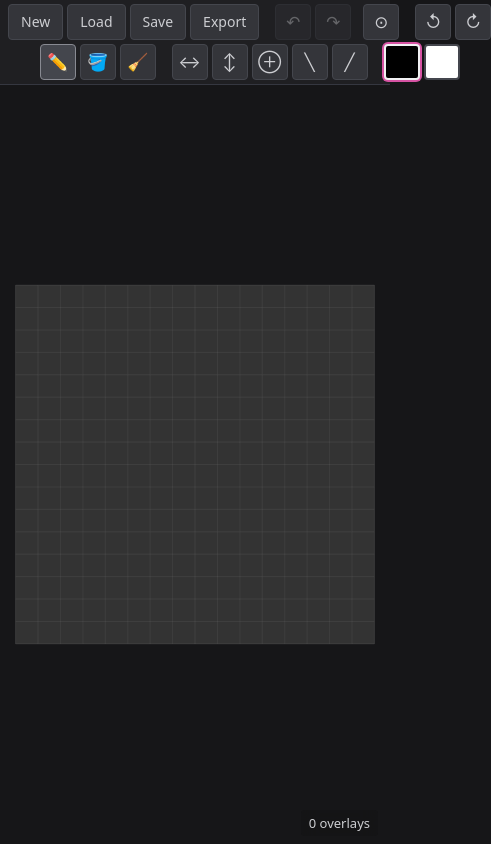
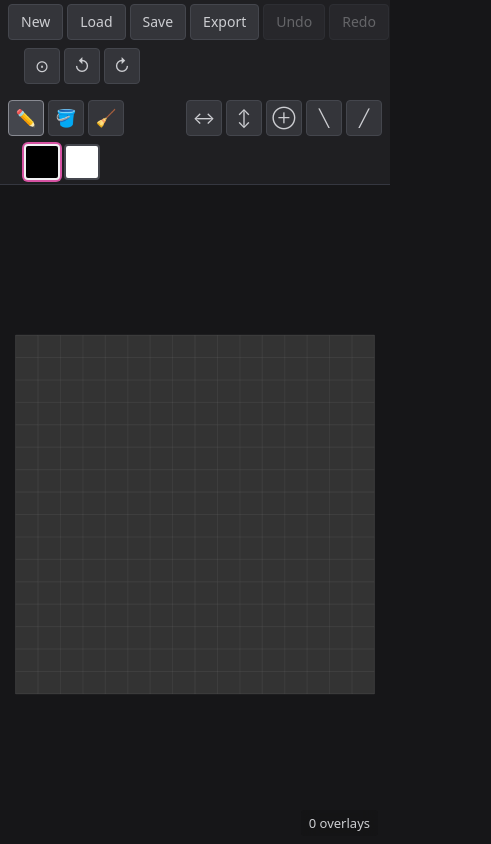
Before and after one commit to lechaosx/mosaic-crochet-editor, a website built with Vite: page web/index.html in a window 390 px wide. Shown: the whole page, 491 px wide, since content can reach past the window. Built offline with nearby package versions, Linux system fonts and the light colour scheme; what @mosaic/wasm would draw is missing.

Commit message:
Refactor toolbar layout to use Flexbox
This commit migrates the toolbar's styling from CSS Grid to Flexbox.

The previous grid-based layout was replaced with a more granular
Flexbox approach. This simplifies the HTML structure by removing
intermediate `tb-section` wrappers and improves responsive behavior
by using Flexbox `order` and a dedicated `tb-break` element to
better control group wrapping and positioning across various
viewport sizes.

```diff
--- a/web/index.html
+++ b/web/index.html
@@ -9,33 +9,32 @@
 </head>
 <body>
   <header class="toolbar" id="toolbar">
-    <div class="tb-section tb-left">
-      <div class="tb-group">
+    <div class="tb-group g-file">
       <button class="btn" id="btn-new" popovertarget="new-pattern-widget" aria-haspopup="dialog" aria-expanded="false">New</button>
       <button class="btn" id="btn-load">Load</button>
       <button class="btn" id="btn-save">Save</button>
       <button class="btn" id="btn-export">Export</button>
-      </div>
-      <div class="tb-group">
-        <button class="btn btn--icon" id="btn-undo" title="Undo (Ctrl+Z)" aria-label="Undo">↶</button>
-        <button class="btn btn--icon" id="btn-redo" title="Redo (Ctrl+Y)" aria-label="Redo">↷</button>
-      </div>
+      <button class="btn" id="btn-undo" title="Undo (Ctrl+Z)">Undo</button>
+      <button class="btn" id="btn-redo" title="Redo (Ctrl+Y)">Redo</button>
     </div>
 
-    <div class="tb-section tb-center">
-      <div class="tb-group" role="radiogroup" aria-label="Tool">
+    <div class="tb-break" aria-hidden="true"></div>
+
+    <div class="tb-group g-tools" role="radiogroup" aria-label="Tool">
       <button class="btn btn--icon" id="tool-pencil" title="Pencil (P)" aria-label="Pencil">✏️</button>
       <button class="btn btn--icon" id="tool-fill"   title="Fill (F)"   aria-label="Fill">🪣</button>
       <button class="btn btn--icon" id="tool-eraser" title="Eraser (E)" aria-label="Eraser">🧹</button>
     </div>
-      <div class="tb-group" aria-label="Symmetry">
+
+    <div class="tb-group g-sym" aria-label="Symmetry">
       <button class="btn btn--icon" id="sym-vertical"   title="Vertical"      aria-label="Vertical symmetry">↔</button>
       <button class="btn btn--icon" id="sym-horizontal" title="Horizontal"    aria-label="Horizontal symmetry">↕</button>
       <button class="btn btn--icon" id="sym-central"    title="Central"       aria-label="Central symmetry">⊕</button>
       <button class="btn btn--icon" id="sym-diag1"      title="Diagonal ╲"    aria-label="Diagonal symmetry">╲</button>
       <button class="btn btn--icon" id="sym-diag2"      title="Anti-diagonal ╱" aria-label="Anti-diagonal symmetry">╱</button>
     </div>
-      <div class="tb-group" aria-label="Colours">
+
+    <div class="tb-group g-colors" aria-label="Colours">
       <div id="swatch-a" class="swatch swatch--active" tabindex="0" role="button" aria-label="Primary colour (long-press to edit)">
         <input type="color" id="color-a" value="#000000" tabindex="-1">
       </div>
@@ -43,16 +42,11 @@
         <input type="color" id="color-b" value="#ffffff" tabindex="-1">
       </div>
     </div>
-    </div>
 
-    <div class="tb-section tb-right">
-      <div class="tb-group">
+    <div class="tb-group g-hlrot">
       <button class="btn btn--icon" id="btn-hl-toggle" popovertarget="hl-popover" title="Highlight settings" aria-label="Highlight settings" aria-haspopup="dialog">⊙</button>
-      </div>
-      <div class="tb-group">
       <button class="btn btn--icon" id="rotate-ccw" title="Rotate counter-clockwise" aria-label="Rotate counter-clockwise">↺</button>
       <button class="btn btn--icon" id="rotate-cw"  title="Rotate clockwise"          aria-label="Rotate clockwise">↻</button>
-      </div>
     </div>
   </header>
 
--- a/web/src/style.css
+++ b/web/src/style.css
@@ -72,25 +72,17 @@ input  { font: inherit; color: inherit; }
    Toolbar
    ────────────────────────────────────────────────────────────────────────── */
 .toolbar {
-  display: grid;
-  grid-template-columns: auto 1fr auto;
-  grid-template-areas: "left center right";
+  display: flex;
+  flex-wrap: wrap;
   align-items: center;
-  column-gap: var(--space-3);
-  row-gap: var(--space-1);
+  justify-content: space-between;       /* distribute groups evenly per row */
+  row-gap: var(--space-2);
+  column-gap: var(--space-2);
   padding: var(--space-2) var(--space-3);
   background: var(--bg-1);
   border-bottom: var(--border);
   flex-shrink: 0;
 }
-
-.tb-section {
-  display: flex;
-  align-items: center;
-}
-.tb-left   { grid-area: left;   }
-.tb-center { grid-area: center; justify-self: center; }
-.tb-right  { grid-area: right;  justify-self: end; }
 
 .tb-group {
   display: flex;
@@ -98,22 +90,26 @@ input  { font: inherit; color: inherit; }
   gap: var(--space-1);
 }
 
-.tb-group + .tb-group {
-  margin-inline-start: var(--space-3);
-  padding-inline-start: var(--space-3);
-  border-inline-start: var(--border);
-}
+/* Wide screen: all 5 groups on a single row. DOM order: file → tools → sym
+   → colours → hl-rot. tb-break is hidden so it doesn't take a slot. */
+.tb-break { display: none; }
 
-/* Narrow viewports: file/undo stay top-left, highlights/rotate stay top-right,
-   the central drawing tools wrap to a second row underneath. */
+.g-file   { order: 1; }
+.g-tools  { order: 2; }
+.g-sym    { order: 3; }
+.g-colors { order: 4; }
+.g-hlrot  { order: 5; }
+
+/* Narrow viewports: re-order so file/hl-rot share row 1 and the drawing
+   tools wrap to row 2. tb-break is a 100%-wide invisible flex item that
+   forces wrap before the centre groups. */
 @media (max-width: 60rem) {
-  .toolbar {
-    grid-template-columns: 1fr auto;
-    grid-template-areas:
-      "left   right"
-      "center center";
-  }
-  .tb-center { justify-self: center; }
+  .g-file   { order: 1; }
+  .g-hlrot  { order: 2; }
+  .tb-break { order: 3; display: block; flex-basis: 100%; height: 0; }
+  .g-tools  { order: 4; }
+  .g-sym    { order: 5; }
+  .g-colors { order: 6; }
 }
 
 .tb-spacer { flex: 1 1 0; min-width: 0; }
```
Lines whose indentation alone changed are shown as unchanged.
